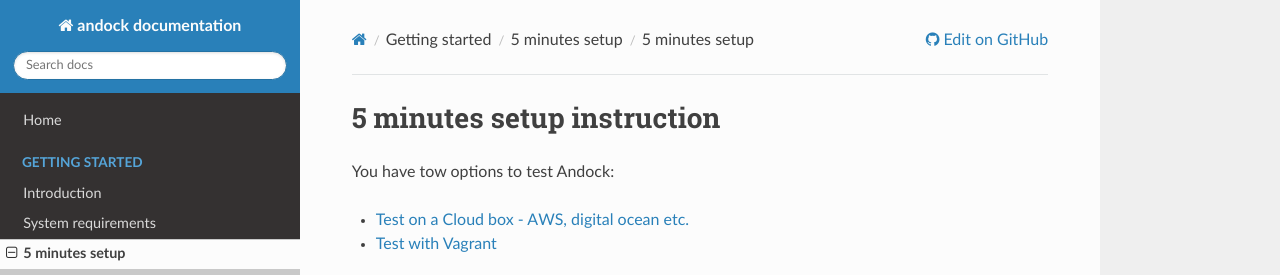
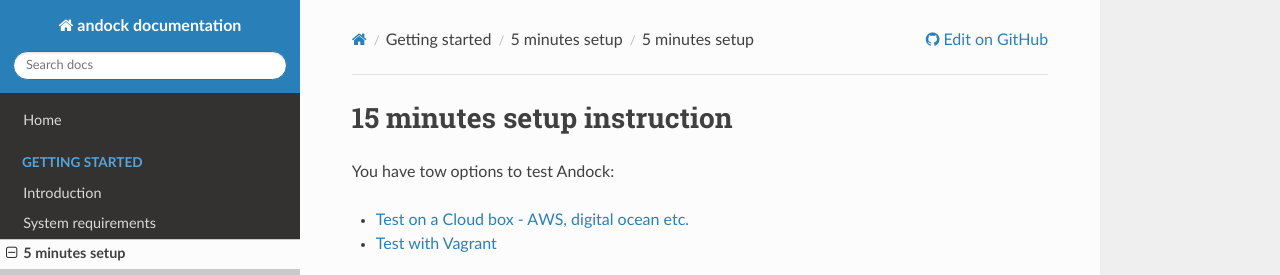
Before and after one commit to andock/andock, an MkDocs documentation site: the page built from docs/getting-started/docksal.md, in a window 1280 px wide. Shown: the top 275 px of the page. Built offline with MkDocs 1.6.1, drawn with Linux system fonts in a browser that asks for light colours; nearby versions of some CDN libraries; old or Windows-style settings are respelled for this version of MkDocs.

Commit message:
Update docksal.md

```diff
--- a/docs/getting-started/docksal.md
+++ b/docs/getting-started/docksal.md
@@ -1,4 +1,4 @@
-# 5 minutes setup instruction
+# 15 minutes setup instruction
 
 You have tow options to test Andock:
 
```
